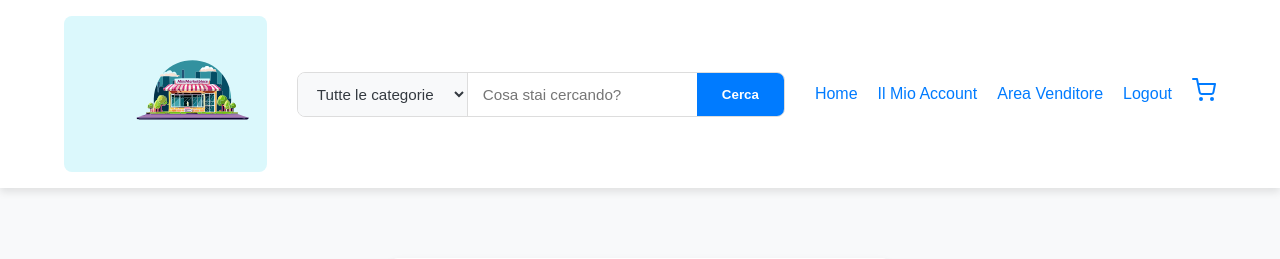
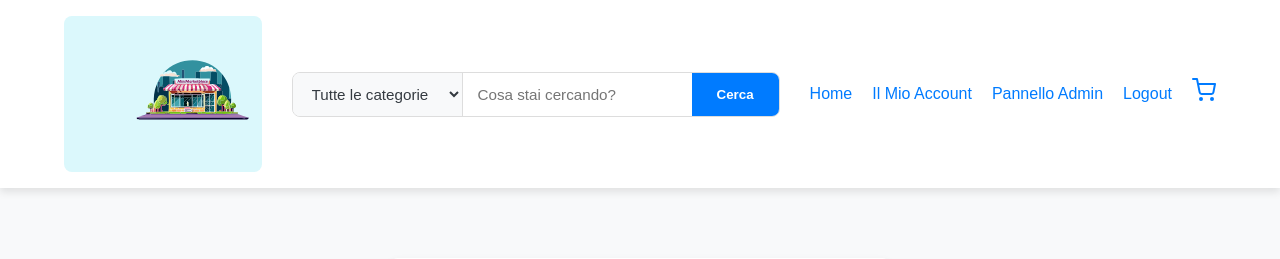
Before and after one commit to SnoopyTomcat157/mini-market-place, a PHP site: page /add_product.php in a window 1280 px wide. Shown: the top 259 px of the page. Run offline with PHP 8.4, Linux system fonts and the light colour scheme; the visitor is signed in with stand-in values (Sample User, id 1); tables that the repository leaves empty hold one stand-in row (values such as "Sample post"); a stand-in replaces the project's code that opens the database connection; some libraries are stand-ins or nearby versions.

Commit message:
Enhance user navigation by adding dropdown menus for logged-in users, sellers, and admins in the header

```diff
--- a/src/templates/header.php
+++ b/src/templates/header.php
@@ -75,7 +75,7 @@ $isPages = in_array($currentPage, $pages);
             <li><a href="index.php">Home</a></li>
 
             <?php if (isset($_SESSION['user_id'])): ?>
-                <!-- dropdown per l'utente loggato -->
+            <!-- menu a tendina per tutti gli utenti loggati -->
             <li class="dropdown">
                 <a href="user_dashboard.php">Il Mio Account</a>
                 <ul class="dropdown-menu">
@@ -84,6 +84,9 @@ $isPages = in_array($currentPage, $pages);
                     <li><a href="edit_profile.php">Modifica Profilo</a></li>
                 </ul>
             </li>
+
+            <!-- menu a tendina specifico per i venditori -->
+            <?php if ($_SESSION['user_role'] === 'venditore'): ?>
                 <li class="dropdown">
                     <a href="seller_dashboard.php">Area Venditore</a>
                     <ul class="dropdown-menu">
@@ -91,12 +94,20 @@ $isPages = in_array($currentPage, $pages);
                         <li><a href="add_product.php">Aggiungi Prodotto</a></li>
                     </ul>
                 </li>
+            <?php endif; ?>
+
+            <!-- link per admin -->
+            <?php if ($_SESSION['user_role'] === 'admin'): ?>
+                <li><a href="admin_dashboard.php">Pannello Admin</a></li>
+            <?php endif; ?>
+
             <li><a href="api/auth.php?action=logout">Logout</a></li>
         <?php else: ?>
-                <!-- utente non loggato -->
+            <!-- link per utenti non loggati -->
             <li><a href="login.php">Login</a></li>
             <li><a href="register.php">Registrati</a></li>
         <?php endif; ?>
+
 
             <li>
                 <a href="cart_page.php" class="cart-link">
```
Lines whose indentation alone changed are shown as unchanged.
